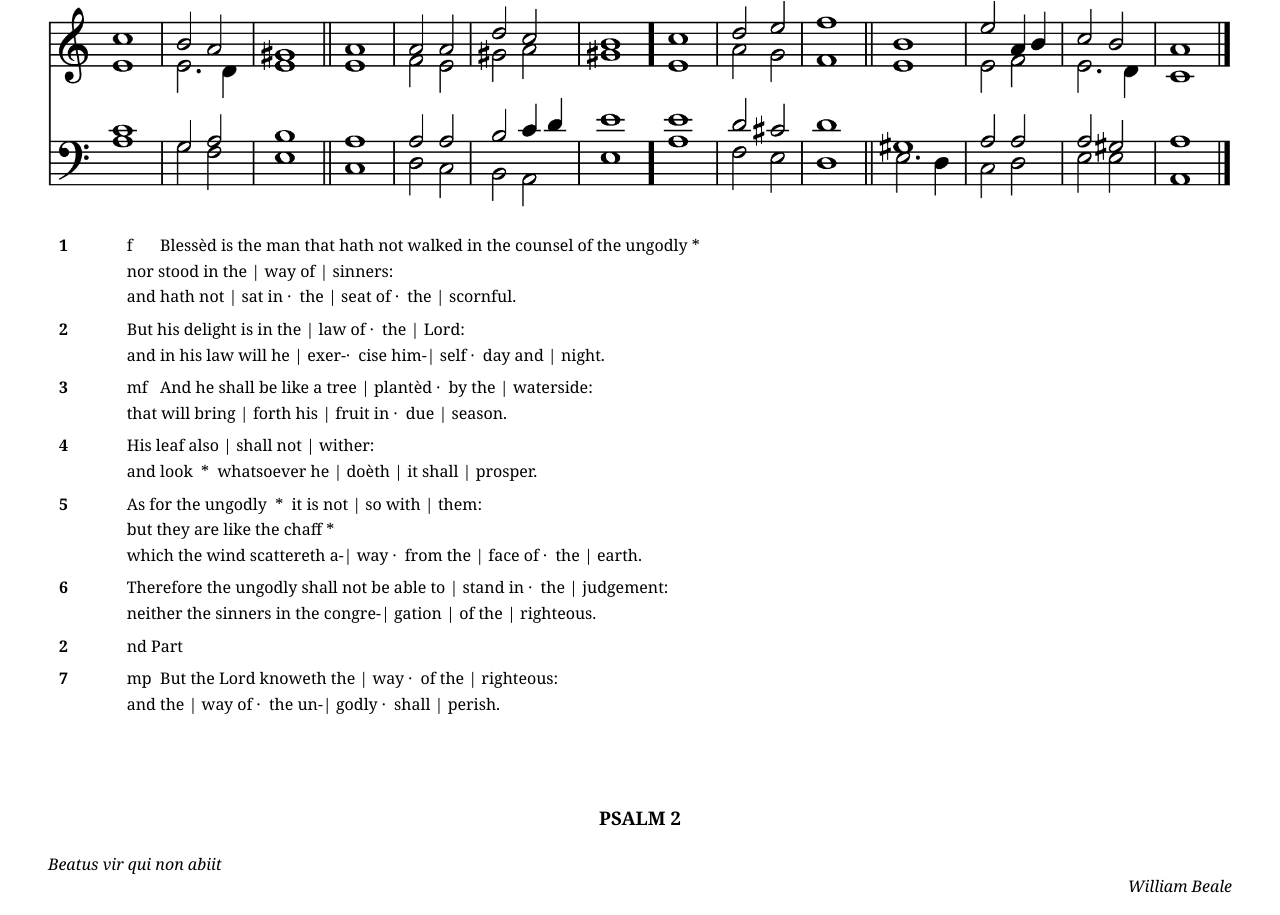
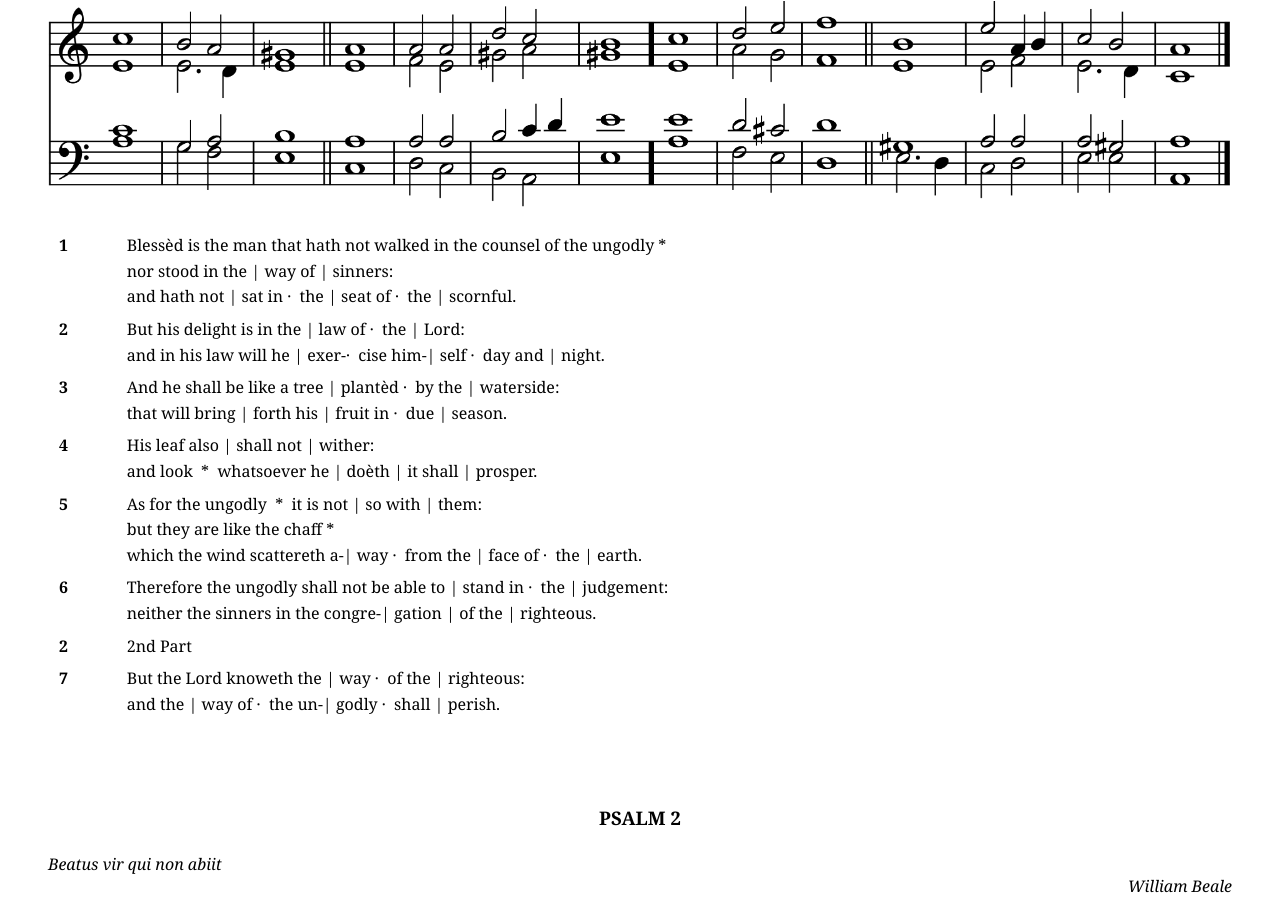
Before and after one commit to ttamesor/psalter, a plain HTML site: page index.html in a window 1280 px wide. Shown: the part 391-1306 px from the top of the page. Drawn offline with Linux system fonts and the light colour scheme.

Commit message:
Update index.html

```diff
--- a/index.html
+++ b/index.html
@@ -21,15 +21,15 @@
 <body>
 <h1>The Wulfrun Psalter</h1>
 <h2>Psalms 1–10</h2>
-<div class="psalm"><h3>PSALM 1</h3><p style="font-style: italic;">Beatus vir qui non abiit</p><p class="composer">William Beale</p><audio controls="True"><source src="audio/psalm001.mp3" type="audio/mpeg"/></audio><img alt="Chant for Psalm 1" class="chant-img" src="chants/psalm001.png"/><table class="verses"><tr><td class="num">1</td><td class="text">f	Blessèd is the man that hath not walked in the counsel of the ungodly *
+<div class="psalm"><h3>PSALM 1</h3><p style="font-style: italic;">Beatus vir qui non abiit</p><p class="composer">William Beale</p><audio controls="True"><source src="audio/psalm001.mp3" type="audio/mpeg"/></audio><img alt="Chant for Psalm 1" class="chant-img" src="chants/psalm001.png"/><table class="verses"><tr><td class="num">1</td><td class="text">Blessèd is the man that hath not walked in the counsel of the ungodly *
 nor stood in the | way of | sinners:
 and hath not | sat in ·  the | seat of ·  the | scornful.</td></tr><tr><td class="num">2</td><td class="text">But his delight is in the | law of ·  the | Lord:
-and in his law will he | exer-·  cise him-| self ·  day and | night.</td></tr><tr><td class="num">3</td><td class="text">mf	And he shall be like a tree | plantèd ·  by the | waterside:
+and in his law will he | exer-·  cise him-| self ·  day and | night.</td></tr><tr><td class="num">3</td><td class="text">And he shall be like a tree | plantèd ·  by the | waterside:
 that will bring | forth his | fruit in ·  due | season.</td></tr><tr><td class="num">4</td><td class="text">His leaf also | shall not | wither:
 and look  *  whatsoever he | doèth | it shall | prosper.</td></tr><tr><td class="num">5</td><td class="text">As for the ungodly  *  it is not | so with | them:
 but they are like the chaff *
 which the wind scattereth a-| way ·  from the | face of ·  the | earth.</td></tr><tr><td class="num">6</td><td class="text">Therefore the ungodly shall not be able to | stand in ·  the | judgement:
-neither the sinners in the congre-| gation | of the | righteous.</td></tr><tr><td class="num">2</td><td class="text">nd Part</td></tr><tr><td class="num">7</td><td class="text">mp	But the Lord knoweth the | way ·  of the | righteous:
+neither the sinners in the congre-| gation | of the | righteous.</td></tr><tr><td class="num">2</td><td class="text">2nd Part</td></tr><tr><td class="num">7</td><td class="text">But the Lord knoweth the | way ·  of the | righteous:
 and the | way of ·  the un-| godly ·  shall | perish.
 </td></tr></table></div><div class="psalm"><h3>PSALM 2</h3><p style="font-style: italic;">Beatus vir qui non abiit</p><p class="composer">William Beale</p><audio controls="True"><source src="audio/psalm002.mp3" type="audio/mpeg"/></audio><img alt="Chant for Psalm 2" class="chant-img" src="chants/psalm002.png"/><table class="verses"><tr><td class="num">1</td><td class="text">f		Why do the heathen so furiously | rage to-| gether:
 and why do the people i-| magine ·  a | vain - | thing?</td></tr><tr><td class="num">2</td><td class="text">The kings of the earth stand up  *  and the rulers take | counsel ·  to-| gether:
```
